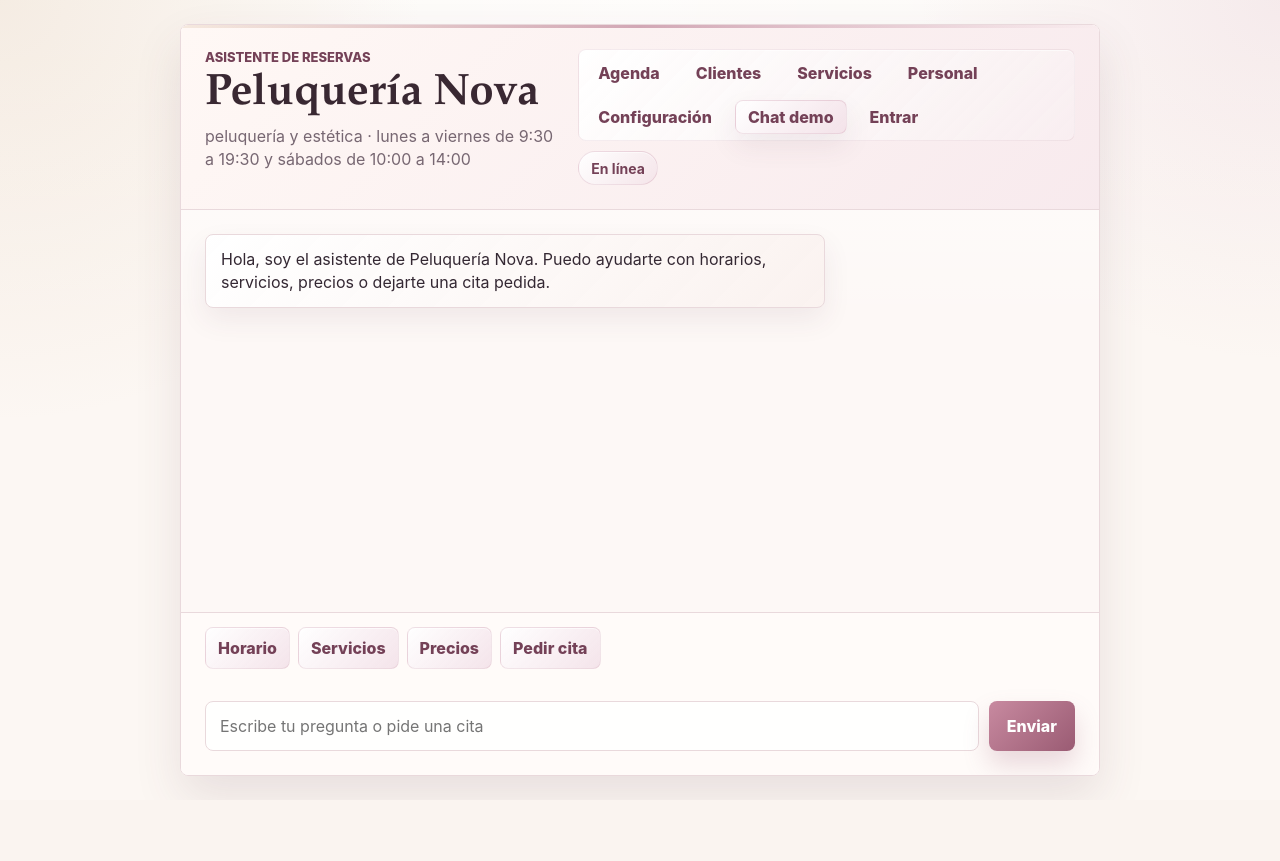
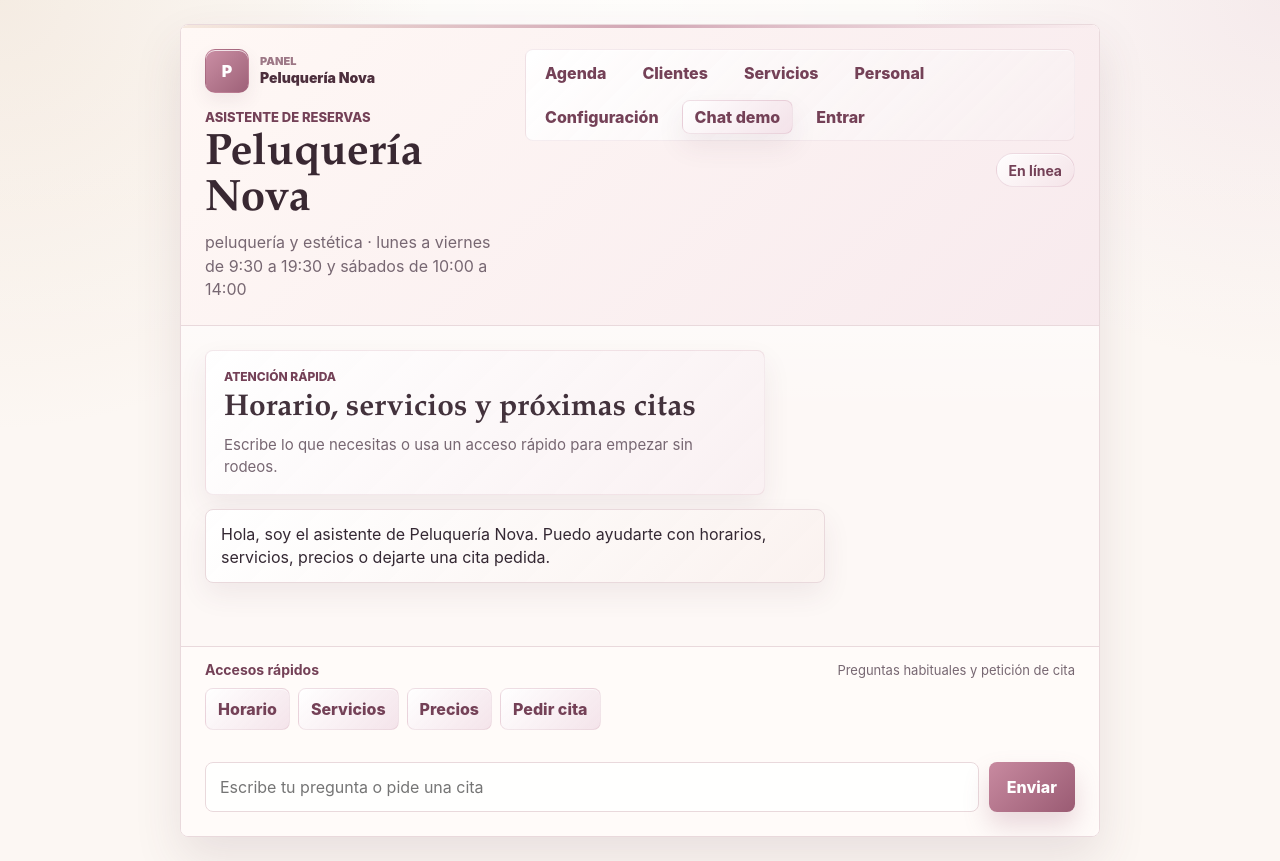
Before and after one commit to Carlosj50/nova-salon, a FastAPI app: page / in a window 1280 px wide. Before the commit the page ends 789 px from the top, so only its background shows below. Run offline with FastAPI, Linux system fonts and the light colour scheme; data comes from the database, SQL or seed files in the repository; data that the repository does not hold is empty.

Commit message:
nuevos cambios de diseño en el chat y la agenda, incluyendo nueva tarjeta de bienvenida, reorganización del encabezado del chat y mejoras en los botones de acción de la agenda.

```diff
--- a/demo/static/styles.css
+++ b/demo/static/styles.css
@@ -85,15 +85,43 @@ body {
 }
 
 .chat-header {
-  display: flex;
-  justify-content: space-between;
-  gap: 18px;
+  display: grid;
+  grid-template-columns: minmax(300px, 1fr) auto;
+  gap: 20px;
   align-items: flex-start;
   padding: 24px;
   border-bottom: 1px solid var(--line);
   background:
     linear-gradient(135deg, rgba(255, 248, 245, 0.98), rgba(247, 232, 236, 0.9)),
     var(--surface-strong);
+}
+
+.chat-header-main {
+  min-width: 0;
+  max-width: 540px;
+}
+
+.chat-header-main .panel-brand {
+  margin-bottom: 16px;
+}
+
+.chat-header-side {
+  display: grid;
+  gap: 12px;
+  justify-items: end;
+  align-content: start;
+}
+
+.chat-header-side .top-nav {
+  justify-self: end;
+}
+
+.chat-header-meta {
+  display: flex;
+  flex-wrap: wrap;
+  gap: 10px;
+  justify-content: flex-end;
+  align-items: center;
 }
 
 .eyebrow {
@@ -278,12 +306,44 @@ h2,
   display: flex;
   flex-direction: column;
   gap: 14px;
-  min-height: 360px;
+  min-height: 320px;
   padding: 24px;
   overflow-y: auto;
   background:
     linear-gradient(180deg, rgba(255, 255, 255, 0.34), transparent 28%),
     #fdf8f6;
+}
+
+.chat-welcome-card {
+  max-width: 560px;
+  padding: 18px 18px 16px;
+  border: 1px solid rgba(175, 106, 131, 0.14);
+  border-radius: 8px;
+  background:
+    linear-gradient(135deg, rgba(255, 255, 255, 0.96), rgba(249, 239, 241, 0.9)),
+    var(--surface-strong);
+  box-shadow: var(--shadow-soft);
+}
+
+.chat-welcome-kicker {
+  margin: 0 0 8px;
+  color: var(--brand-dark);
+  font-size: 12px;
+  font-weight: 800;
+  text-transform: uppercase;
+}
+
+.chat-welcome-card h2 {
+  margin: 0;
+  font-size: clamp(24px, 4vw, 30px);
+  line-height: 1.08;
+}
+
+.chat-welcome-text {
+  margin: 10px 0 0;
+  color: var(--muted);
+  font-size: 15px;
+  line-height: 1.45;
 }
 
 .message {
@@ -323,6 +383,26 @@ h2,
   background: var(--surface);
 }
 
+.quick-actions-head {
+  display: flex;
+  flex: 1 0 100%;
+  align-items: baseline;
+  justify-content: space-between;
+  gap: 10px;
+  margin-bottom: 2px;
+  color: var(--ink-soft);
+}
+
+.quick-actions-head strong {
+  color: var(--brand-dark);
+  font-size: 14px;
+}
+
+.quick-actions-head span {
+  color: var(--muted);
+  font-size: 13px;
+}
+
 .quick-actions button,
 .chat-form button {
   min-height: 42px;
--- a/demo/templates/chat.html
+++ b/demo/templates/chat.html
@@ -10,27 +10,39 @@
     <main class="app-shell">
       <section class="chat-panel" aria-label="Chat de atención al cliente">
         <header class="chat-header">
-          <div>
+          <div class="chat-header-main">
+            {% include "_panel_brand.html" %}
             <p class="eyebrow">Asistente de reservas</p>
             <h1>{{ business.name }}</h1>
             <p class="subtitle">{{ business.sector }} · {{ business.hours.summary }}</p>
           </div>
-          <div class="header-actions">
+          <div class="chat-header-side">
             {% include "_nav.html" %}
-            {% if whatsapp_channel and whatsapp_channel.activo and whatsapp_channel.whatsapp_url %}
-              <a href="{{ whatsapp_channel.whatsapp_url }}" target="_blank" rel="noreferrer">Contacto WhatsApp</a>
-            {% endif %}
-            <span class="status">En línea</span>
+            <div class="chat-header-meta">
+              {% if whatsapp_channel and whatsapp_channel.activo and whatsapp_channel.whatsapp_url %}
+                <a href="{{ whatsapp_channel.whatsapp_url }}" target="_blank" rel="noreferrer">Contacto WhatsApp</a>
+              {% endif %}
+              <span class="status">En línea</span>
+            </div>
           </div>
         </header>
 
         <div id="messages" class="messages" aria-live="polite">
+          <section class="chat-welcome-card" aria-label="Ayuda rápida">
+            <p class="chat-welcome-kicker">Atención rápida</p>
+            <h2>Horario, servicios y próximas citas</h2>
+            <p class="chat-welcome-text">Escribe lo que necesitas o usa un acceso rápido para empezar sin rodeos.</p>
+          </section>
           <article class="message bot">
             <div class="bubble">{{ business.messages.welcome }}</div>
           </article>
         </div>
 
         <div class="quick-actions" aria-label="Preguntas rápidas">
+          <div class="quick-actions-head">
+            <strong>Accesos rápidos</strong>
+            <span>Preguntas habituales y petición de cita</span>
+          </div>
           <button type="button" data-message="¿Qué horario tienen?">Horario</button>
           <button type="button" data-message="¿Hacéis corte de caballero?">Servicios</button>
           <button type="button" data-message="¿Precio del tinte?">Precios</button>
```
Also changed, not shown: other parts of demo/static/styles.css (+56 -11 lines), demo/templates/agenda.html (+12 -8 lines).
